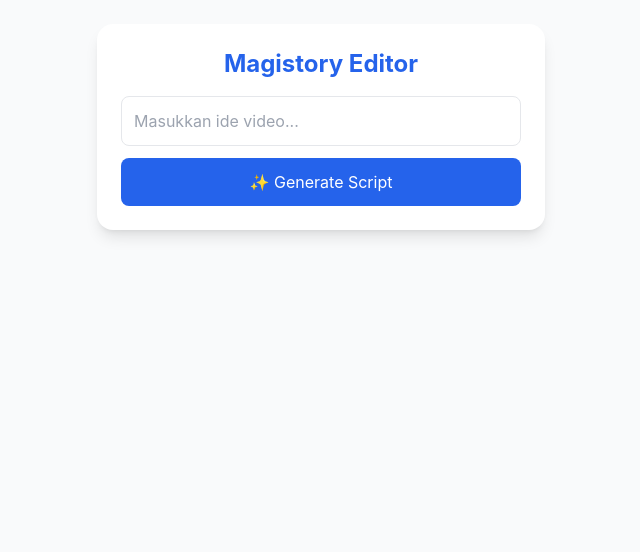
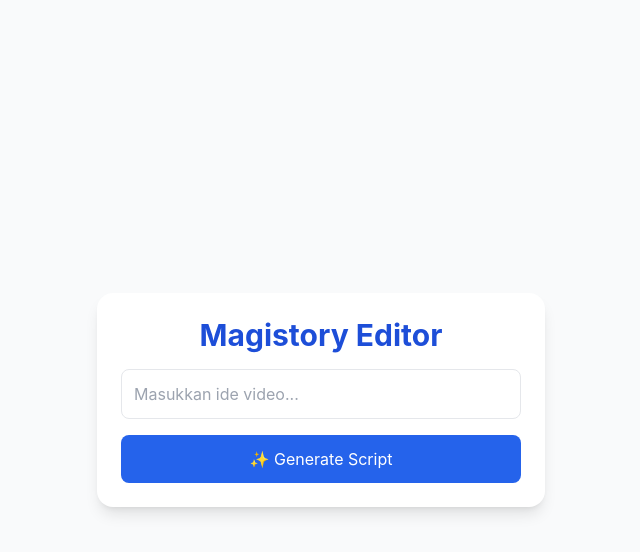
Before and after one commit to fillar71/magistory-frontend, a Next.js app: page /editor in a window 1280 px wide. Shown: the top 552 px of the page, without its empty margins (319-959 px from the left). Built offline with nearby package versions, Linux system fonts and the light colour scheme.

Commit message:
Update page.jsx

```diff
--- a/src/app/editor/page.jsx
+++ b/src/app/editor/page.jsx
@@ -1,63 +1,89 @@
 "use client";
 import { useState } from "react";
 import Timeline from "../../components/Timeline";
-import MainPreview from "../../components/MainPreview";
 import { searchMedia } from "../../utils/pexelsApi";
 
 export default function EditorPage() {
   const [idea, setIdea] = useState("");
+  const [duration, setDuration] = useState(30);
+  const [aspect, setAspect] = useState("16:9");
+  const [style, setStyle] = useState("Edukasi");
   const [script, setScript] = useState(null);
   const [loading, setLoading] = useState(false);
-  const backend = process.env.NEXT_PUBLIC_BACKEND_URL || "https://magistory-app-production.up.railway.app";
+  const [error, setError] = useState(null);
 
-  async function generate() {
-    if (!idea) return alert("Masukkan ide dulu!");
+  const backendURL =
+    process.env.NEXT_PUBLIC_BACKEND_URL ||
+    "https://magistory-app-production.up.railway.app";
+
+  async function handleGenerate() {
+    if (!idea) return alert("Masukkan ide video dulu!");
+
     setLoading(true);
+    setError(null);
     try {
-      const r = await fetch(`${backend}/api/generate-script`, {
+      const res = await fetch(`${backendURL}/api/generate-script`, {
         method: "POST",
         headers: { "Content-Type": "application/json" },
-        body: JSON.stringify({ ide: idea, durasi_total: 60, style: "Edukasi" }),
+        body: JSON.stringify({
+          ide: idea,
+          durasi_total: duration,
+          aspect_ratio: aspect,
+          style,
+        }),
       });
-      const data = await r.json();
 
+      if (!res.ok) throw new Error(await res.text());
+      const data = await res.json();
+
+      // ambil media dari pexels
       const enriched = await Promise.all(
-        data.adegan.map(async a => ({
-          ...a,
-          media: (await searchMedia(a.kata_kunci_video?.[0] || "nature", 1)) || [],
-        }))
+        data.adegan.map(async (sc) => {
+          const visuals = await Promise.all(
+            sc.deskripsi_visual.map((kw) => searchMedia(kw, 1))
+          );
+          return { ...sc, media: visuals.flat() };
+        })
       );
 
       setScript({ ...data, adegan: enriched });
+    } catch (e) {
+      setError(e.message);
     } finally {
       setLoading(false);
     }
   }
 
   return (
-    <main className="min-h-screen bg-gray-50 p-6 flex flex-col items-center">
+    <main className="min-h-screen flex flex-col items-center justify-center p-6 bg-gray-50">
       {!script ? (
-        <div className="max-w-md bg-white shadow-lg p-6 rounded-2xl">
-          <h1 className="text-2xl font-bold text-center mb-4 text-blue-600">Magistory Editor</h1>
+        <div className="w-full max-w-md bg-white rounded-2xl shadow-lg p-6 space-y-4">
+          <h1 className="text-3xl font-bold text-center text-blue-700">
+            Magistory Editor
+          </h1>
+          {error && <p className="text-red-600">{error}</p>}
           <input
-            className="border p-3 w-full rounded-lg mb-3"
+            className="border p-3 rounded-lg w-full"
             placeholder="Masukkan ide video..."
             value={idea}
             onChange={(e) => setIdea(e.target.value)}
           />
           <button
-            onClick={generate}
+            onClick={handleGenerate}
             disabled={loading}
-            className="bg-blue-600 text-white w-full py-3 rounded-lg"
+            className={`w-full py-3 rounded-lg text-white ${
+              loading ? "bg-gray-400" : "bg-blue-600 hover:bg-blue-700"
+            }`}
           >
-            {loading ? "⏳ Menghasilkan..." : "✨ Generate Script"}
+            {loading ? "Menghasilkan..." : "✨ Generate Script"}
           </button>
         </div>
       ) : (
-        <div className="w-full max-w-4xl space-y-6">
-          <MainPreview scriptData={script} backendURL={backend} />
-          <Timeline scriptData={script} />
-        </div>
+        <Timeline
+          scriptData={script}
+          onSave={(d) => console.log("Disimpan:", d)}
+          onRender={() => alert("Render Coming Soon")}
+        />
       )}
     </main>
   );
```
